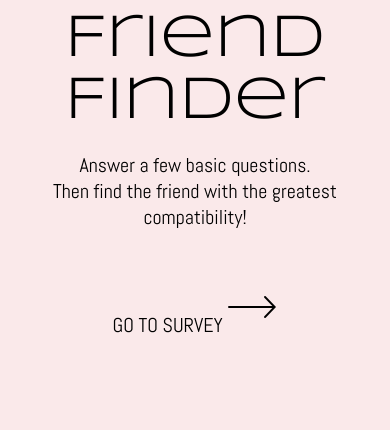
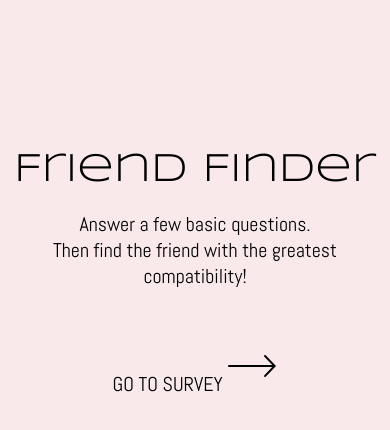
Before and after one commit to sonmic/FriendFinder, a website: page app/public/home.html in a window 390 px wide. Drawn offline with nearby package versions, Linux system fonts and the light colour scheme; a web font is replaced by a local one.

Commit message:
updated mobile responsivness of home.html

```diff
--- a/app/public/style.css
+++ b/app/public/style.css
@@ -169,4 +169,8 @@ p{
     text-align: right;
 }
 
+.title{
+    margin-top: 40%;
+    font-size: 40px;
+}
   }
```
